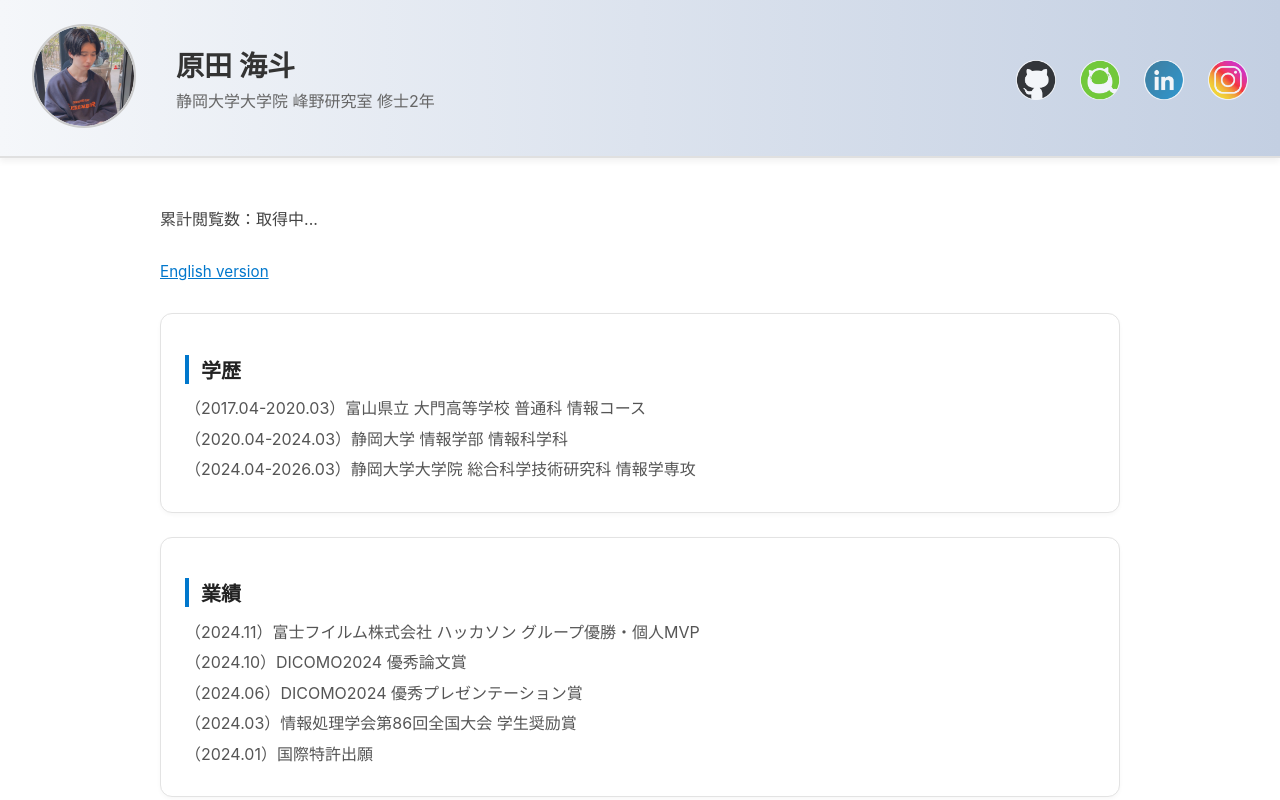
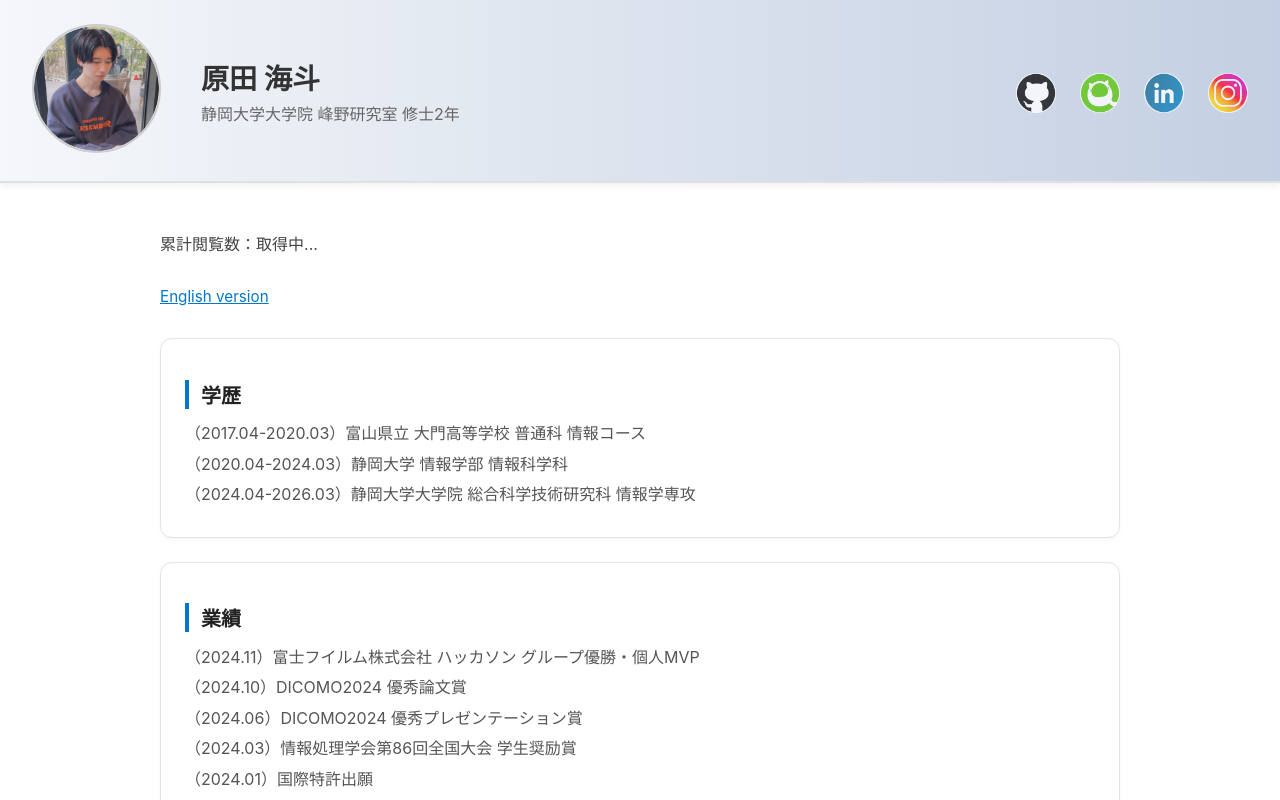
Before and after one commit to haradakaito/aws-mypage, a React (Create React App) app in the folder web/: page /jp in a window 1280 px wide. Shown: the top 800 px of the page. Built offline with nearby package versions, Linux system fonts and the light colour scheme; no server answers.

Commit message:
[add] 画像サイズを調整

```diff
--- a/web/src/components/Header.css
+++ b/web/src/components/Header.css
@@ -11,8 +11,8 @@ header {
 }
 
 header div:first-child img {
-    width: 100px;
-    height: 100px;
+    width: 125px;
+    height: 125px;
     border-radius: 50%;
     object-fit: cover;
     margin-right: 1rem;
```
